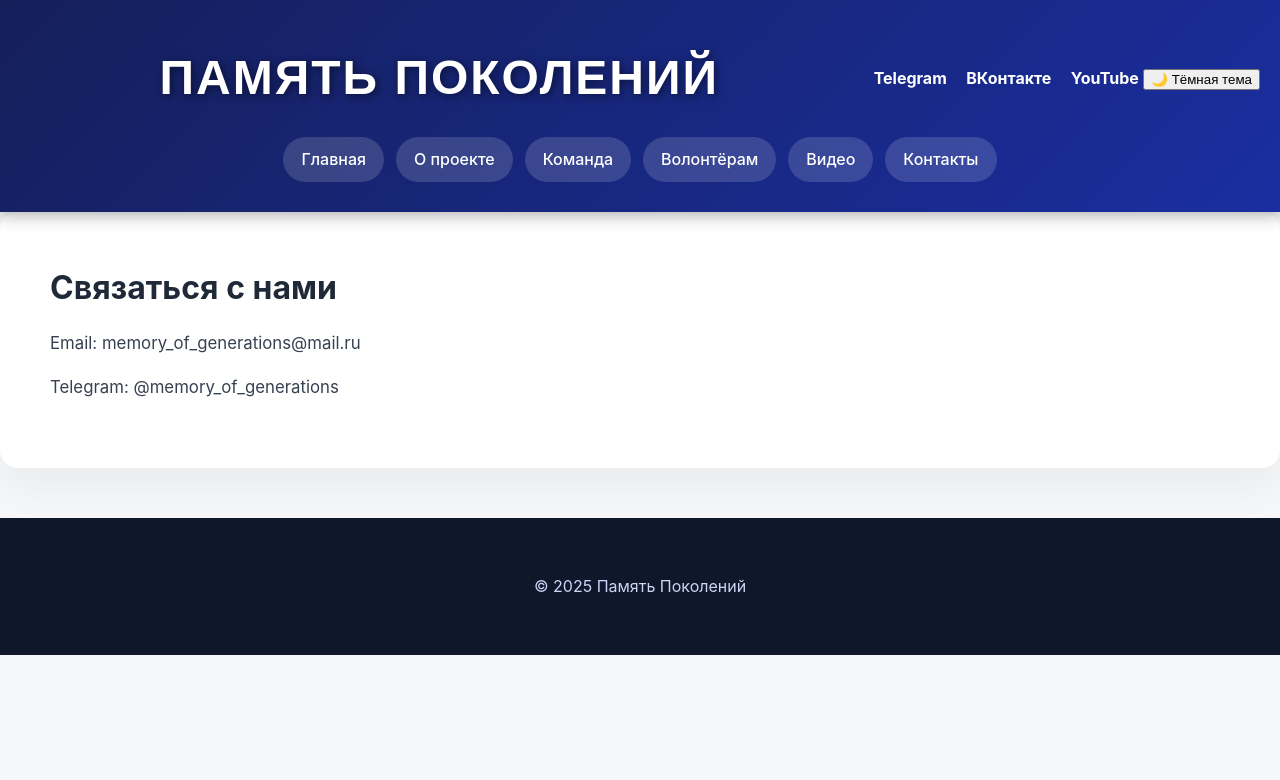
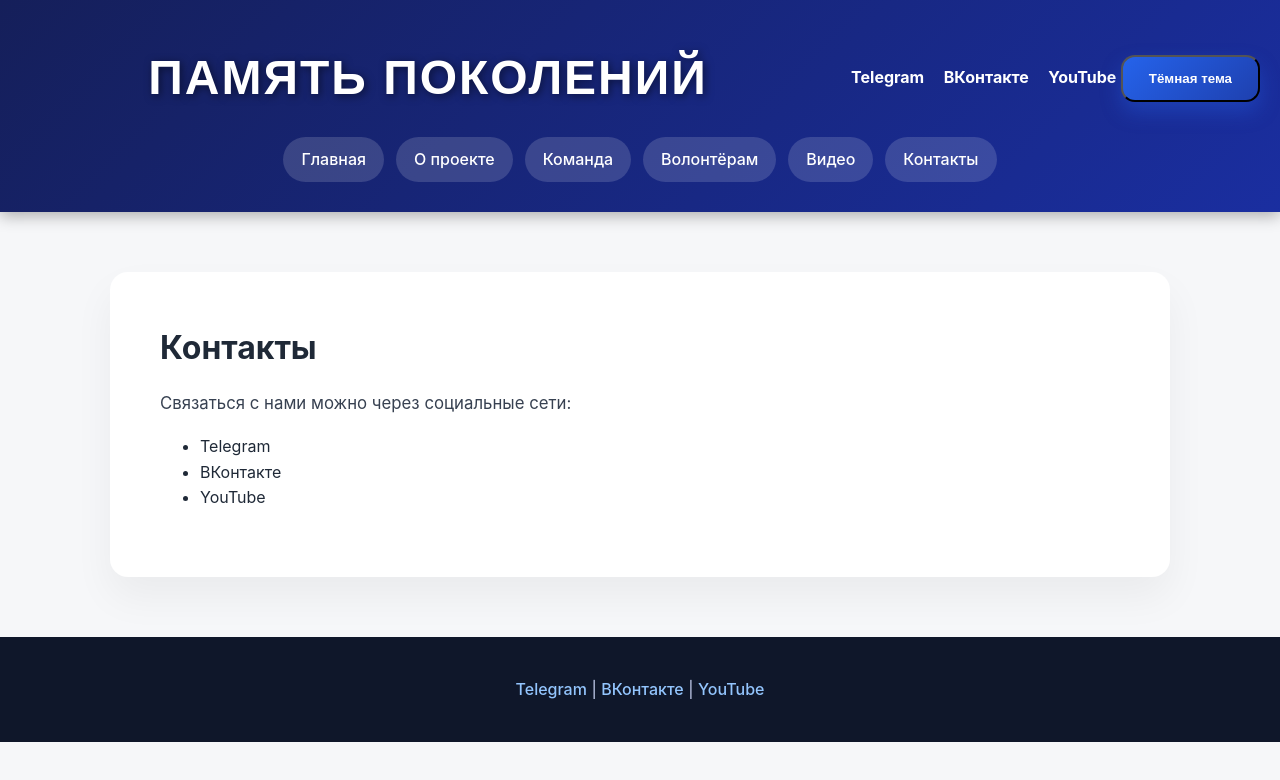
Before and after one commit to memoryofgenerationssy-eng/memory-project, a plain HTML site: page contacts.html in a window 1280 px wide. Drawn offline with Linux system fonts and the light colour scheme.

Commit message:
contacts.html

```diff
--- a/contacts.html
+++ b/contacts.html
@@ -3,26 +3,21 @@
 <head>
     <meta charset="UTF-8">
     <meta name="viewport" content="width=device-width, initial-scale=1.0">
-    <title>Контакты — Память Поколений</title>
+    <title>Память Поколений — Контакты</title>
     <link rel="stylesheet" href="style.css">
 </head>
 <body>
 
 <header>
     <div class="header-inner">
-        <!-- Название проекта -->
         <h1 class="project-title">Память Поколений</h1>
-
-        <!-- Правая часть: соцсети + кнопка темы -->
         <div class="header-right">
             <a href="https://t.me/memory_of_generations" target="_blank">Telegram</a>
             <a href="https://vk.com/memoryofgenerations" target="_blank">ВКонтакте</a>
             <a href="https://www.youtube.com/@PP_PamyatPokoleniy" target="_blank">YouTube</a>
-            <button class="theme-button" id="theme-toggle">🌙 Тёмная тема</button>
+            <button id="theme-toggle" class="button">Тёмная тема</button>
         </div>
     </div>
-
-    <!-- Навигация -->
     <nav class="main-nav">
         <a href="index.html">Главная</a>
         <a href="about.html">О проекте</a>
@@ -33,20 +28,26 @@
     </nav>
 </header>
 
-
-
-<section class="page-center">
-    <h2>Связаться с нами</h2>
-    <div class="card">
-        <p>Email: memory_of_generations@mail.ru</p>
-        <p>Telegram: <a href="#">@memory_of_generations</a></p>
-    </div>
-</section>
+<main>
+    <section class="page-center">
+        <h2>Контакты</h2>
+        <div class="card">
+            <p>Связаться с нами можно через социальные сети:</p>
+            <ul>
+                <li><a href="https://t.me/memory_of_generations">Telegram</a></li>
+                <li><a href="https://vk.com/memoryofgenerations">ВКонтакте</a></li>
+                <li><a href="https://www.youtube.com/@PP_PamyatPokoleniy">YouTube</a></li>
+            </ul>
+        </div>
+    </section>
+</main>
 
 <footer>
-    <p>© 2025 Память Поколений</p>
+    <a href="https://t.me/memory_of_generations">Telegram</a> |
+    <a href="https://vk.com/memoryofgenerations">ВКонтакте</a> |
+    <a href="https://www.youtube.com/@PP_PamyatPokoleniy">YouTube</a>
 </footer>
 
+<script src="script.js"></script>
 </body>
-
 </html>
```
